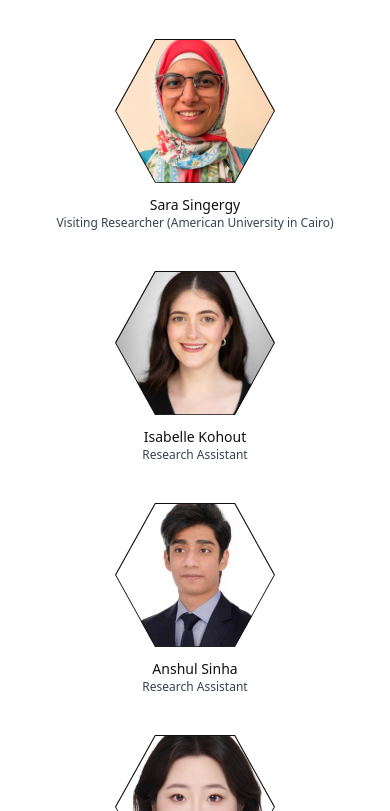
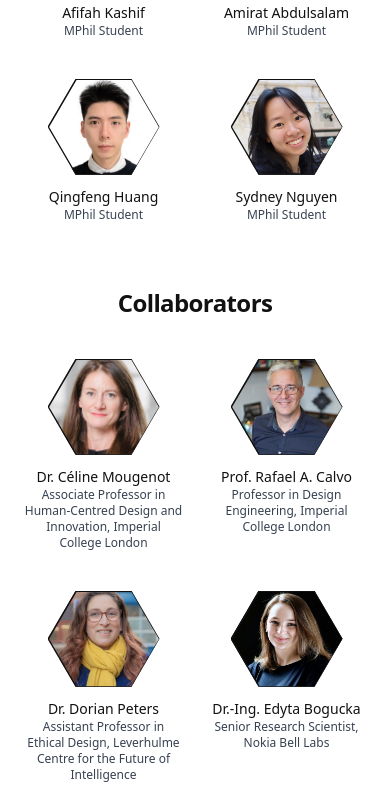
Before and after one commit to MalakSadek/HIVE-website, a Next.js app: page / in a window 390 px wide. Shown: the part 4207-5018 px from the top of the page. Built offline with nearby package versions, Linux system fonts and the light colour scheme; no server answers.

Commit message:
Update TeamSection layout and styling for improved responsiveness and consistency, including adjustments to image sizes and grid configurations.

```diff
--- a/src/components/TeamSection.tsx
+++ b/src/components/TeamSection.tsx
@@ -234,7 +234,7 @@ export function TeamSection() {
         href={person.url}
         target="_blank"
         rel="noopener noreferrer"
-        className="block relative w-40 h-36 md:w-44 md:h-40 lg:w-48 lg:h-44 overflow-hidden bg-hiveGray hexagon mb-3 text-hiveDark hover:text-hiveGold hover:opacity-95"
+        className="block relative w-28 h-24 sm:w-40 sm:h-36 md:w-44 md:h-40 lg:w-48 lg:h-44 overflow-hidden bg-hiveGray hexagon mb-3 text-hiveDark hover:text-hiveGold hover:opacity-95"
         aria-label={`Open LinkedIn profile for ${person.name}`}
       >
         {person.imageSrc ? (
@@ -242,7 +242,7 @@ export function TeamSection() {
             src={person.imageSrc}
             alt={person.name}
             fill
-            sizes="(max-width: 1024px) 40vw, 192px"
+            sizes="(max-width: 639px) 112px, (max-width: 1024px) 40vw, 192px"
             className="object-cover"
             style={{ objectPosition: "50% 30%" }}
             priority={index < 2}
@@ -265,7 +265,7 @@ export function TeamSection() {
       </a>
     ) : (
       <div
-        className="relative w-40 h-36 md:w-44 md:h-40 lg:w-48 lg:h-44 overflow-hidden bg-hiveGray hexagon mb-3"
+        className="relative w-28 h-24 sm:w-40 sm:h-36 md:w-44 md:h-40 lg:w-48 lg:h-44 overflow-hidden bg-hiveGray hexagon mb-3"
         aria-hidden="true"
       >
         {person.imageSrc ? (
@@ -273,7 +273,7 @@ export function TeamSection() {
             src={person.imageSrc}
             alt={person.name}
             fill
-            sizes="(max-width: 1024px) 40vw, 192px"
+            sizes="(max-width: 639px) 112px, (max-width: 1024px) 40vw, 192px"
             className="object-cover"
             style={{ objectPosition: "50% 30%" }}
             priority={index < 2}
@@ -323,7 +323,7 @@ export function TeamSection() {
           Team
         </h2>
 
-        <div className="grid grid-cols-1 sm:grid-cols-2 md:grid-cols-6 gap-10 mb-16">
+        <div className="grid grid-cols-2 gap-x-6 gap-y-10 sm:grid-cols-2 sm:gap-10 md:grid-cols-6 mb-16">
           {(teamMembers.length ? teamMembers : new Array(3).fill(null)).map(
             (person, index) =>
               renderPerson(
@@ -344,7 +344,7 @@ export function TeamSection() {
           Collaborators
         </h3>
 
-        <div className="grid grid-cols-1 sm:grid-cols-2 md:grid-cols-6 gap-10 mb-0">
+        <div className="grid grid-cols-2 gap-x-6 gap-y-10 sm:grid-cols-2 sm:gap-10 md:grid-cols-6 mb-0">
           {(
             collaborators.length ? collaborators : new Array(3).fill(null)
           ).map((person, index) =>
@@ -363,7 +363,7 @@ export function TeamSection() {
         </div>
 
         <div className="mt-12">
-          <div className="flex flex-wrap items-center justify-center gap-x-12 gap-y-8 xl:hidden">
+          <div className="grid grid-cols-2 items-center justify-items-center gap-x-6 gap-y-8 sm:flex sm:flex-wrap sm:justify-center sm:gap-x-12 xl:hidden">
             {collaboratorInstitutions.map((institution) => (
               <a
                 key={institution.src}
@@ -426,7 +426,7 @@ export function TeamSection() {
         <PastMembersToggle>
           <div
             id="past-members-and-collaborators"
-            className="grid grid-cols-1 sm:grid-cols-2 md:grid-cols-6 gap-10 mb-0"
+            className="grid grid-cols-2 gap-x-6 gap-y-10 sm:grid-cols-2 sm:gap-10 md:grid-cols-6 mb-0"
           >
             {(
               pastMembersAndCollaborators.length
```
